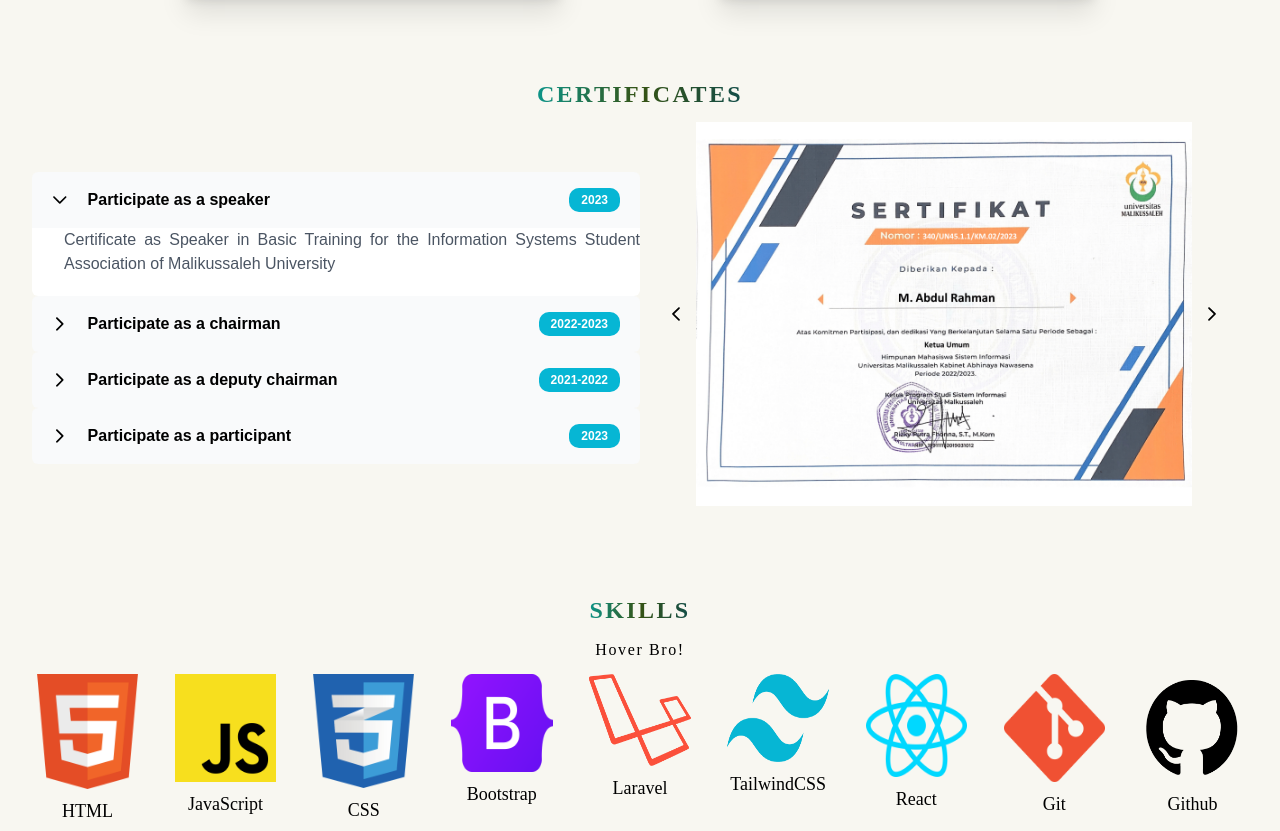
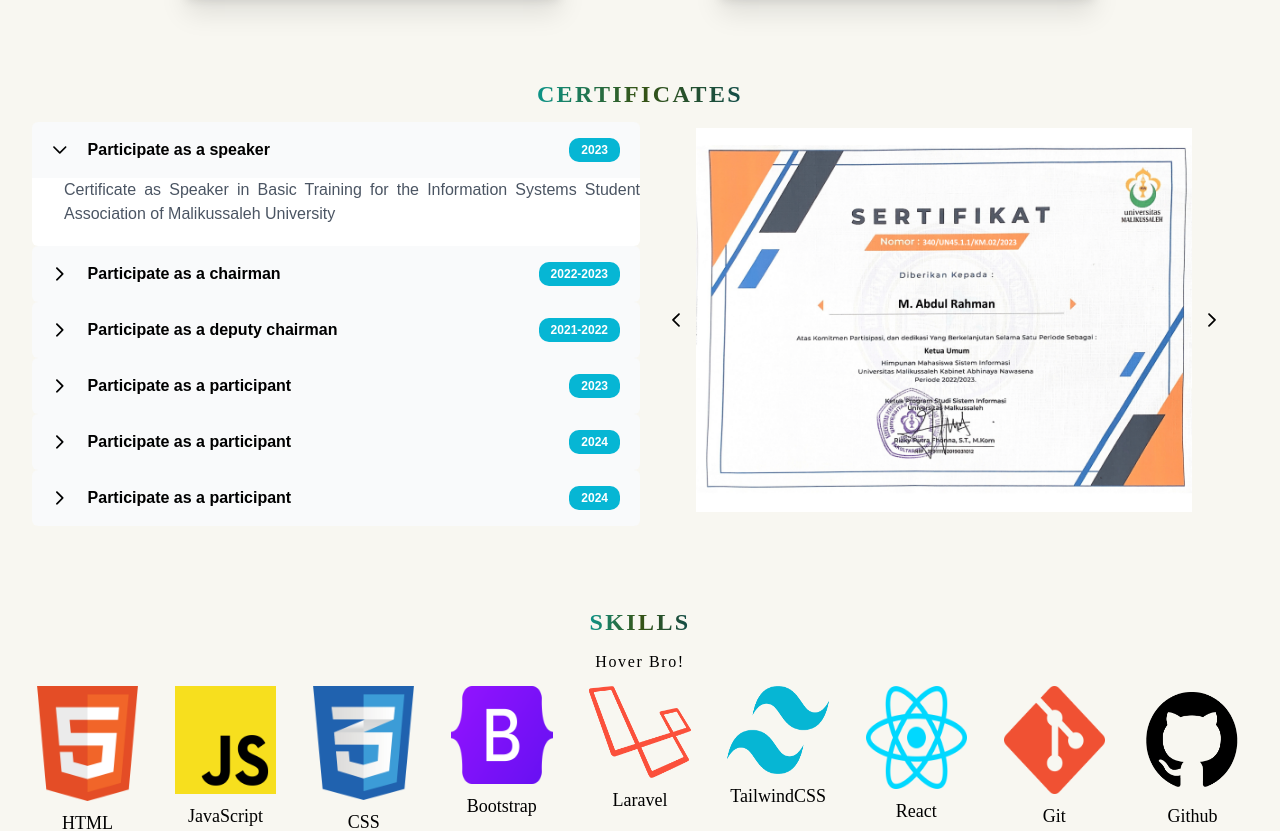
Before and after one commit to abdrahman02/web-portfolio-react-js, a React (Create React App) app: page / in a window 1280 px wide. Shown: the part 1082-1913 px from the top of the page. Built offline with nearby package versions, Linux system fonts and the light colour scheme; a web font is replaced by a local one.

Commit message:
Tambah serti

```diff
--- a/src/components/Certificates.js
+++ b/src/components/Certificates.js
@@ -9,7 +9,7 @@ const Certificates = () => {
     return (
       <div className="flex justify-center">
         <img
-          src={sertifikat}
+          src={sertifikat.image}
           alt="Certificate"
           className="w-full h-auto md:max-h-96 md:w-auto"
         />
@@ -28,91 +28,29 @@ const Certificates = () => {
 
       <div className="flex flex-wrap justify-center items-center">
         <Accordion activeIndex={0} pt={{ root: { className: "lg:w-1/2" } }}>
+          {Sertifikat.map((serti, index) => (
             <AccordionTab
+              key={index}
               header={
                 <span className="flex align-items-center gap-2 w-full justify-center items-center">
                   <span className="font-bold white-space-nowrap p-5">
-                  Participate as a speaker
+                    {serti.header}
                   </span>
                   <Badge
-                  value="2023"
+                    value={serti.year}
                     pt={{
-                    root: { className: "text-wrap w-auto h-auto ml-auto px-3" },
+                      root: {
+                        className: "text-wrap w-auto h-auto ml-auto px-3",
+                      },
                     }}
                   />
                 </span>
               }
               pt={{ headerAction: { className: "px-5" } }}
             >
-            <p className="m-0 ps-8 pb-5 text-justify">
-              Certificate as Speaker in Basic Training for the Information
-              Systems Student Association of Malikussaleh University
-            </p>
+              <p className="m-0 ps-8 pb-5 text-justify">{serti.content}</p>
             </AccordionTab>
-          <AccordionTab
-            header={
-              <span className="flex align-items-center gap-2 w-full justify-center items-center">
-                <span className="font-bold white-space-nowrap p-5">
-                  Participate as a chairman
-                </span>
-                <Badge
-                  value="2022-2023"
-                  pt={{
-                    root: { className: "text-wrap w-auto h-auto ml-auto px-3" },
-                  }}
-                />
-              </span>
-            }
-            pt={{ headerAction: { className: "px-5" } }}
-          >
-            <p className="m-0 ps-8 pb-5 text-justify">
-              Certificate Malikussaleh University Information Systems Student
-              Association Malikussaleh University Information Systems Study
-              Program
-            </p>
-          </AccordionTab>
-          <AccordionTab
-            header={
-              <span className="flex align-items-center gap-2 w-full justify-center items-center">
-                <span className="font-bold white-space-nowrap p-5">
-                  Participate as a deputy chairman
-                </span>
-                <Badge
-                  value="2021-2022"
-                  pt={{
-                    root: { className: "text-wrap w-auto h-auto ml-auto px-3" },
-                  }}
-                />
-              </span>
-            }
-            pt={{ headerAction: { className: "px-5" } }}
-          >
-            <p className="m-0 ps-8 pb-5 text-justify">
-              Certificate Malikussaleh University Information Systems Student
-              Association Malikussaleh University Information Systems Study
-              Program
-            </p>
-          </AccordionTab>
-          <AccordionTab
-            header={
-              <span className="flex align-items-center gap-2 w-full justify-center items-center">
-                <span className="font-bold white-space-nowrap p-5">
-                  Participate as a participant
-                </span>
-                <Badge
-                  value="2023"
-                  pt={{
-                    root: { className: "text-wrap w-auto h-auto ml-auto px-3" },
-                  }}
-                />
-              </span>
-            }
-            pt={{ headerAction: { className: "px-5" } }}
-          >
-            <p className="m-0 ps-8 pb-5 text-justify">
-              Certificate Workshop From Anywhere PT. Solusi Data Madani
-            </p>
-          </AccordionTab>
+          ))}
         </Accordion>
 
         <Carousel
--- a/src/utils/Sertifikat.js
+++ b/src/utils/Sertifikat.js
@@ -2,10 +2,50 @@ import sertiPemateriTDO from "../assets/images/serti-pdf-to-png/serti-pemateri-t
 import sertiPengurusAbhinaya from "../assets/images/serti-pdf-to-png/serti-pengurus-abhinaya.png";
 import sertiPengurusProgresif from "../assets/images/serti-pdf-to-png/serti-pengurus-progresif.png";
 import sertiWorkFromAnyWay from "../assets/images/serti-pdf-to-png/serti-work-from-anyway.png";
+import sertiCRUDOOPPHP from "./../assets/images/serti-pdf-to-png/serti-oop-php.png";
+import sertiDasarPemgrogamanWeb from "./../assets/images/serti-pdf-to-png/serti-dasar-pemrograman-web.png";
+
 const Sertifikat = [
-  sertiPemateriTDO,
-  sertiPengurusAbhinaya,
-  sertiPengurusProgresif,
-  sertiWorkFromAnyWay,
+  {
+    header: "Participate as a speaker",
+    content:
+      "Certificate as Speaker in Basic Training for the Information Systems Student Association of Malikussaleh University",
+    image: sertiPemateriTDO,
+    year: "2023",
+  },
+  {
+    header: "Participate as a chairman",
+    content:
+      "Certificate Malikussaleh University Information Systems Student Association Malikussaleh University Information Systems Study Program",
+    image: sertiPengurusAbhinaya,
+    year: "2022-2023",
+  },
+  {
+    header: "Participate as a deputy chairman",
+    content:
+      "Certificate Malikussaleh University Information Systems Student Association Malikussaleh University Information Systems Study Program",
+    image: sertiPengurusProgresif,
+    year: "2021-2022",
+  },
+  {
+    header: "Participate as a participant",
+    content:
+      "Certificate Workshop From Anywhere PT. Solusi Data Madani, Snake Game With Javascript",
+    image: sertiWorkFromAnyWay,
+    year: "2023",
+  },
+  {
+    header: "Participate as a participant",
+    content:
+      "Certificate Workshop From Anywhere PT. Solusi Data Madani, CRUD Dengan OOP PHP",
+    image: sertiCRUDOOPPHP,
+    year: "2024",
+  },
+  {
+    header: "Participate as a participant",
+    content: "Certificate Dicoding Indonesia, Belajar Dasar Pemrograman Web",
+    image: sertiDasarPemgrogamanWeb,
+    year: "2024",
+  },
 ];
 export default Sertifikat;
```
Also changed, not shown: src/assets/images/serti-pdf-to-png/serti-dasar-pemrograman-web.png (added), src/assets/images/serti-pdf-to-png/serti-oop-php.png (added). Lines whose indentation alone changed are shown as unchanged.
